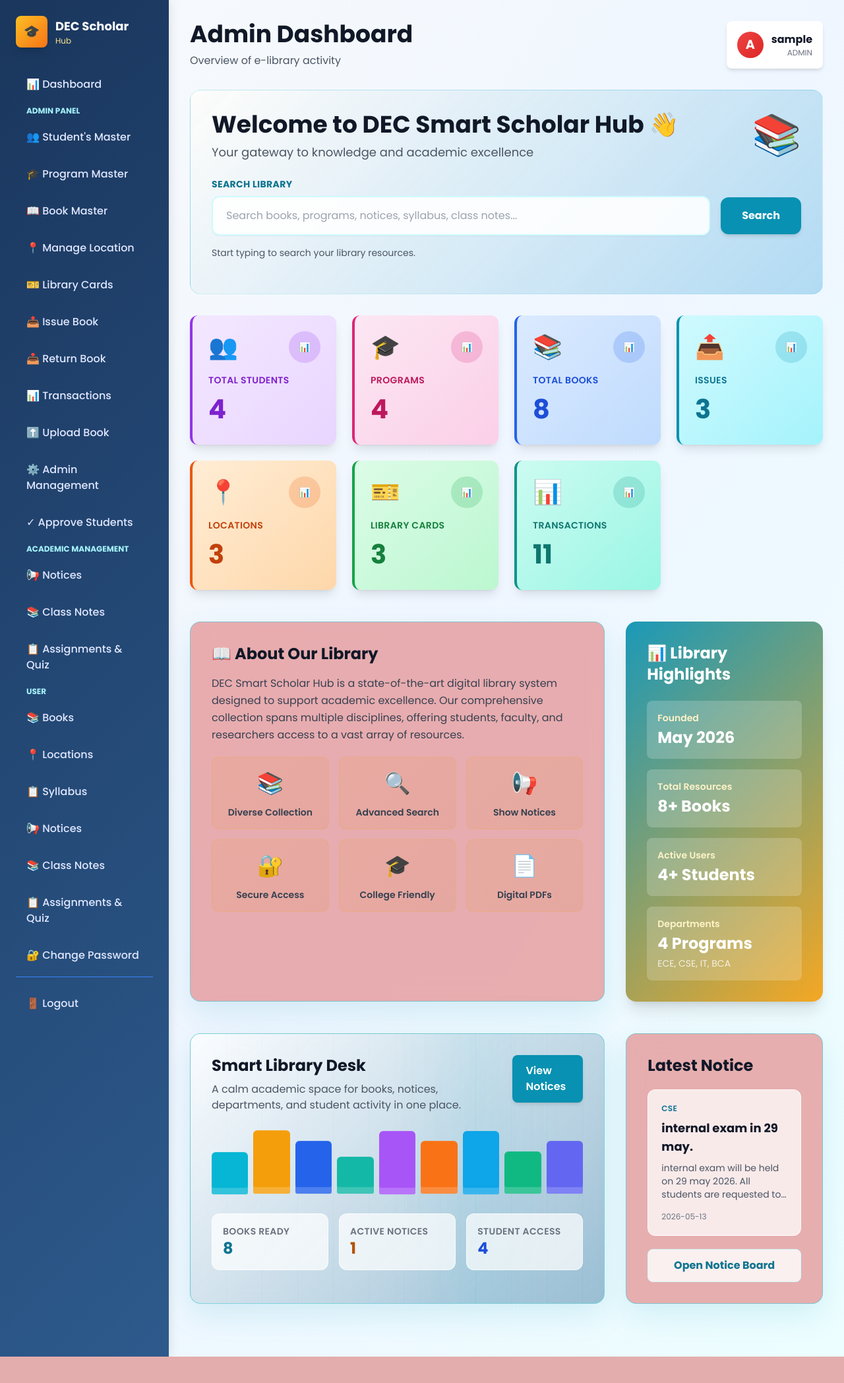
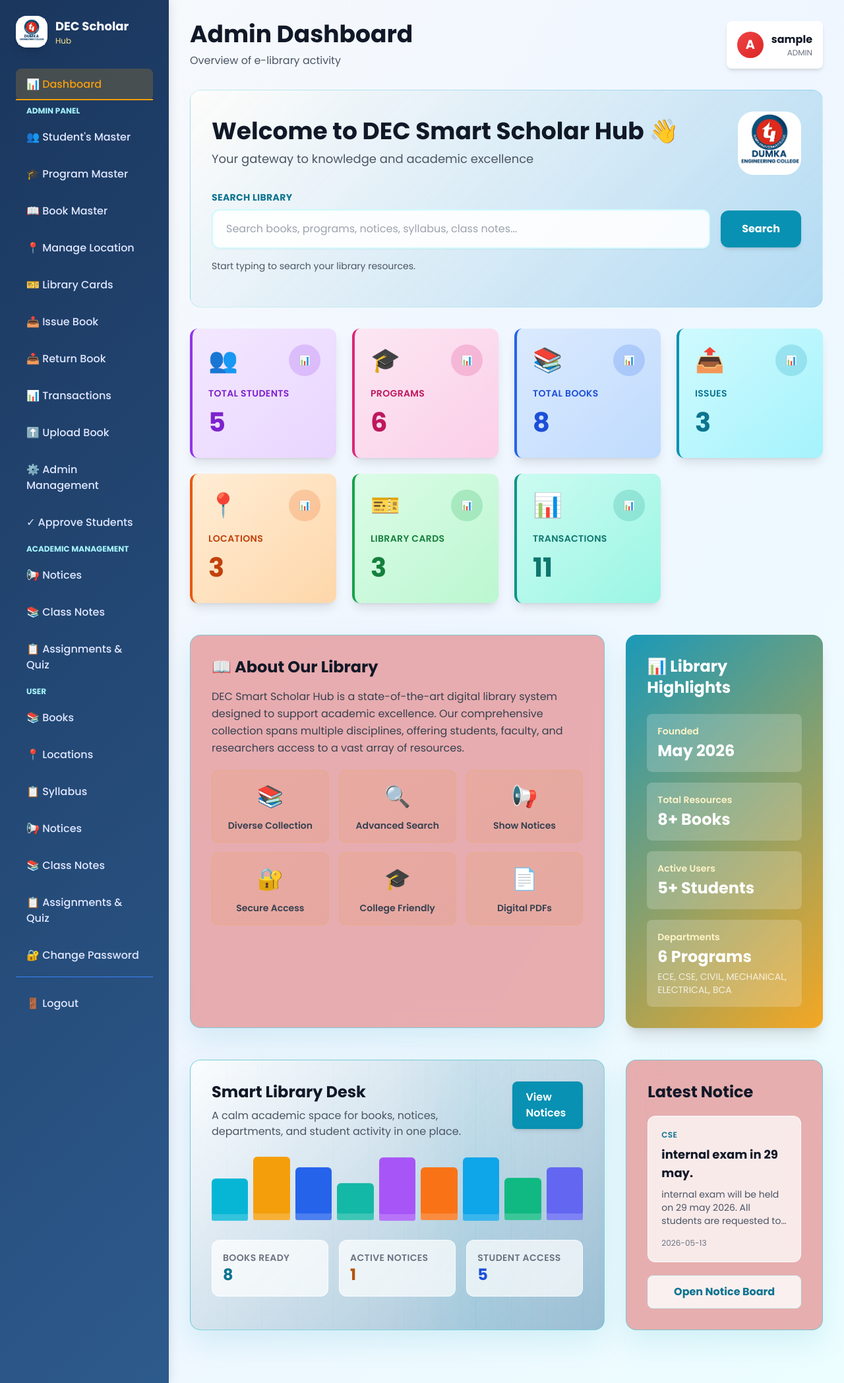
Before and after one commit to ankitkr-code/e-library, a Flask app: page /dashboard in a window 1280 px wide. Shown: the whole page at 66% size. Before the commit the page ends 2056 px from the top, so only its background shows below. Run offline with Flask 3, Linux system fonts and the light colour scheme; the visitor is signed in with stand-in values (Sample User, id 1); some libraries are stand-ins or nearby versions.

Commit message:
updated e-library features and UI

```diff
--- a/data/programs.json
+++ b/data/programs.json
@@ -13,12 +13,24 @@
     },
     {
         "id": 3,
-        "name": "B.Tech in Information Technology",
-        "department": "IT",
-        "incharge": "Neha"
+        "name": "B.Tech in Civil Engineering",
+        "department": "CIVIL",
+        "incharge": "Rajesh"
     },
     {
         "id": 4,
+        "name": "B.Tech in Mechanical Engineering",
+        "department": "MECHANICAL",
+        "incharge": "Vikram"
+    },
+    {
+        "id": 5,
+        "name": "B.Tech in Electrical Engineering",
+        "department": "ELECTRICAL",
+        "incharge": "Anita"
+    },
+    {
+        "id": 6,
         "name": "BCA - Bachelor of Computer Applications",
         "department": "BCA",
         "incharge": "Sharma"
--- a/data/students.json
+++ b/data/students.json
@@ -17,7 +17,7 @@
     {
         "id": 3,
         "name": "Neha Kumari",
-        "program": "IT",
+        "program": "ELECTRICAL",
         "email": "nehakumari@example.com",
         "registration_no": "22040440003",
         "username": "Neha"
@@ -28,5 +28,12 @@
         "program": "CSE",
         "email": "ankit@example.com",
         "username": "Akki"
+    },
+    {
+        "id": 5,
+        "name": "Shailja Prashad",
+        "program": "ECE",
+        "email": "shailjaprashad01@gmail.com",
+        "registration_no": "22040460014"
     }
 ]
--- a/data/syllabus.json
+++ b/data/syllabus.json
@@ -7,9 +7,9 @@
     },
     {
         "id": 2,
-        "department": "IT",
+        "department": "ELECTRICAL",
         "semester": "1",
-        "file": "syllabus/IT_Sem1.pdf"
+        "file": "syllabus/ELECTRICAL_Sem1.pdf"
     },
     {
         "id": 3,
@@ -19,6 +19,18 @@
     },
     {
         "id": 4,
+        "department": "CIVIL",
+        "semester": "1",
+        "file": "syllabus/CIVIL_Sem1.pdf"
+    },
+    {
+        "id": 5,
+        "department": "MECHANICAL",
+        "semester": "1",
+        "file": "syllabus/MECHANICAL_Sem1.pdf"
+    },
+    {
+        "id": 6,
         "department": "BCA",
         "semester": "1",
         "file": "syllabus/BCA_Sem1.pdf"
--- a/data/users.json
+++ b/data/users.json
@@ -7,8 +7,16 @@
         "password": "cse123",
         "role": "admin"
     },
-    "it_head": {
-        "password": "it123",
+    "civil_head": {
+        "password": "civil123",
+        "role": "admin"
+    },
+    "mechanical_head": {
+        "password": "mechanical123",
+        "role": "admin"
+    },
+    "electrical_head": {
+        "password": "electrical123",
         "role": "admin"
     },
     "ec_head": {
@@ -34,5 +42,9 @@
     "Antu003": {
         "password": "Antu@2003",
         "role": "user"
+    },
+    "shailjaEC": {
+        "password": "Shailja@123",
+        "role": "user"
     }
 }
--- a/template/base.html
+++ b/template/base.html
@@ -89,6 +89,17 @@
 
         .sidebar a:hover::before {
             width: 100%;
+        }
+
+        .sidebar a.active {
+            background: rgba(245, 158, 11, 0.2);
+            color: #f59e0b;
+            border-radius: 0.5rem;
+        }
+
+        .sidebar a.active::before {
+            width: 100%;
+            background: #f59e0b;
         }
 
         /* Cards */
@@ -262,8 +273,8 @@
     <div class="sidebar w-64 min-h-screen p-6 animate-slide-in">
         <div class="mb-8">
             <div class="flex items-center gap-3 mb-2">
-                <div class="w-12 h-12 bg-gradient-to-br from-amber-400 to-orange-500 rounded-lg flex items-center justify-center text-white font-bold text-xl shadow-lg">
-                    🎓
+                <div class="w-12 h-12 bg-white rounded-2xl flex items-center justify-center shadow-lg">
+                    <img src="{{ url_for('static', filename='dec_logo/WhatsApp Image 2026-06-04 at 20.44.33.png') }}" alt="DEC Logo" class="w-10 h-10 object-contain">
                 </div>
                 <div>
                     <h2 class="text-lg font-bold text-white m-0">DEC Scholar</h2>
@@ -273,33 +284,33 @@
         </div>
 
         <nav class="space-y-2">
-            <a href="{{ url_for('dashboard') }}" class="block px-4 py-3 rounded-lg font-medium">📊 Dashboard</a>
+            <a href="{{ url_for('dashboard') }}" class="block px-4 py-3 rounded-lg font-medium {% if request.endpoint == 'dashboard' %}active{% endif %}">📊 Dashboard</a>
             {% if session.get('role') == 'admin' %}
                 <div class="text-cyan-200 text-xs font-bold mt-6 mb-3 px-4">ADMIN PANEL</div>
-                <a href="{{ url_for('student_master') }}" class="block px-4 py-3 rounded-lg font-medium">👥 Student's Master</a>
-                <a href="{{ url_for('program_master') }}" class="block px-4 py-3 rounded-lg font-medium">🎓 Program Master</a>
-                <a href="{{ url_for('book_master') }}" class="block px-4 py-3 rounded-lg font-medium">📖 Book Master</a>
-                <a href="{{ url_for('manage_location') }}" class="block px-4 py-3 rounded-lg font-medium">📍 Manage Location</a>
-                <a href="{{ url_for('manage_library_card') }}" class="block px-4 py-3 rounded-lg font-medium">🎫 Library Cards</a>
-                <a href="{{ url_for('issue_book') }}" class="block px-4 py-3 rounded-lg font-medium">📤 Issue Book</a>
-                <a href="{{ url_for('return_book') }}" class="block px-4 py-3 rounded-lg font-medium">📥 Return Book</a>
-                <a href="{{ url_for('transaction_report') }}" class="block px-4 py-3 rounded-lg font-medium">📊 Transactions</a>
-                <a href="{{ url_for('upload_book') }}" class="block px-4 py-3 rounded-lg font-medium">⬆️ Upload Book</a>
-                <a href="{{ url_for('admin_management') }}" class="block px-4 py-3 rounded-lg font-medium">⚙️ Admin Management</a>
-                <a href="{{ url_for('approve_registrations_page') }}" class="block px-4 py-3 rounded-lg font-medium">✓ Approve Students</a>
+                <a href="{{ url_for('student_master') }}" class="block px-4 py-3 rounded-lg font-medium {% if request.endpoint == 'student_master' %}active{% endif %}">👥 Student's Master</a>
+                <a href="{{ url_for('program_master') }}" class="block px-4 py-3 rounded-lg font-medium {% if request.endpoint == 'program_master' %}active{% endif %}">🎓 Program Master</a>
+                <a href="{{ url_for('book_master') }}" class="block px-4 py-3 rounded-lg font-medium {% if request.endpoint == 'book_master' %}active{% endif %}">📖 Book Master</a>
+                <a href="{{ url_for('manage_location') }}" class="block px-4 py-3 rounded-lg font-medium {% if request.endpoint == 'manage_location' %}active{% endif %}">📍 Manage Location</a>
+                <a href="{{ url_for('manage_library_card') }}" class="block px-4 py-3 rounded-lg font-medium {% if request.endpoint == 'manage_library_card' %}active{% endif %}">🎫 Library Cards</a>
+                <a href="{{ url_for('issue_book') }}" class="block px-4 py-3 rounded-lg font-medium {% if request.endpoint == 'issue_book' %}active{% endif %}">📤 Issue Book</a>
+                <a href="{{ url_for('return_book') }}" class="block px-4 py-3 rounded-lg font-medium {% if request.endpoint == 'return_book' %}active{% endif %}">📥 Return Book</a>
+                <a href="{{ url_for('transaction_report') }}" class="block px-4 py-3 rounded-lg font-medium {% if request.endpoint == 'transaction_report' %}active{% endif %}">📊 Transactions</a>
+                <a href="{{ url_for('upload_book') }}" class="block px-4 py-3 rounded-lg font-medium {% if request.endpoint == 'upload_book' %}active{% endif %}">⬆️ Upload Book</a>
+                <a href="{{ url_for('admin_management') }}" class="block px-4 py-3 rounded-lg font-medium {% if request.endpoint == 'admin_management' %}active{% endif %}">⚙️ Admin Management</a>
+                <a href="{{ url_for('approve_registrations_page') }}" class="block px-4 py-3 rounded-lg font-medium {% if request.endpoint == 'approve_registrations_page' %}active{% endif %}">✓ Approve Students</a>
                 <div class="text-cyan-200 text-xs font-bold mt-6 mb-3 px-4">ACADEMIC MANAGEMENT</div>
-                <a href="{{ url_for('notices') }}" class="block px-4 py-3 rounded-lg font-medium">📢 Notices</a>
-                <a href="{{ url_for('class_notes_view') }}" class="block px-4 py-3 rounded-lg font-medium">📚 Class Notes</a>
-                <a href="{{ url_for('academic_tasks_view') }}" class="block px-4 py-3 rounded-lg font-medium">📋 Assignments & Quiz</a>
+                <a href="{{ url_for('notices') }}" class="block px-4 py-3 rounded-lg font-medium {% if request.endpoint == 'notices' %}active{% endif %}">📢 Notices</a>
+                <a href="{{ url_for('class_notes_view') }}" class="block px-4 py-3 rounded-lg font-medium {% if request.endpoint == 'class_notes_view' %}active{% endif %}">📚 Class Notes</a>
+                <a href="{{ url_for('academic_tasks_view') }}" class="block px-4 py-3 rounded-lg font-medium {% if request.endpoint == 'academic_tasks_view' %}active{% endif %}">📋 Assignments & Quiz</a>
             {% endif %}
             <div class="text-cyan-200 text-xs font-bold mt-6 mb-3 px-4">USER</div>
-            <a href="{{ url_for('book_master') }}" class="block px-4 py-3 rounded-lg font-medium">📚 Books</a>
-            <a href="{{ url_for('manage_location') }}" class="block px-4 py-3 rounded-lg font-medium">📍 Locations</a>
-            <a href="{{ url_for('syllabus') }}" class="block px-4 py-3 rounded-lg font-medium">📋 Syllabus</a>
-            <a href="{{ url_for('notices') }}" class="block px-4 py-3 rounded-lg font-medium">📢 Notices</a>
-            <a href="{{ url_for('class_notes_view') }}" class="block px-4 py-3 rounded-lg font-medium">📚 Class Notes</a>
-            <a href="{{ url_for('academic_tasks_view') }}" class="block px-4 py-3 rounded-lg font-medium">📋 Assignments & Quiz</a>
-            <a href="{{ url_for('change_password') }}" class="block px-4 py-3 rounded-lg font-medium">🔐 Change Password</a>
+            <a href="{{ url_for('book_master') }}" class="block px-4 py-3 rounded-lg font-medium {% if request.endpoint == 'book_master' %}active{% endif %}">📚 Books</a>
+            <a href="{{ url_for('manage_location') }}" class="block px-4 py-3 rounded-lg font-medium {% if request.endpoint == 'manage_location' %}active{% endif %}">📍 Locations</a>
+            <a href="{{ url_for('syllabus') }}" class="block px-4 py-3 rounded-lg font-medium {% if request.endpoint == 'syllabus' %}active{% endif %}">📋 Syllabus</a>
+            <a href="{{ url_for('notices') }}" class="block px-4 py-3 rounded-lg font-medium {% if request.endpoint == 'notices' %}active{% endif %}">📢 Notices</a>
+            <a href="{{ url_for('class_notes_view') }}" class="block px-4 py-3 rounded-lg font-medium {% if request.endpoint == 'class_notes_view' %}active{% endif %}">📚 Class Notes</a>
+            <a href="{{ url_for('academic_tasks_view') }}" class="block px-4 py-3 rounded-lg font-medium {% if request.endpoint == 'academic_tasks_view' %}active{% endif %}">📋 Assignments & Quiz</a>
+            <a href="{{ url_for('change_password') }}" class="block px-4 py-3 rounded-lg font-medium {% if request.endpoint == 'change_password' %}active{% endif %}">🔐 Change Password</a>
             <div class="border-t border-blue-500 mt-6 pt-4">
                 <a href="{{ url_for('logout') }}" class="block px-4 py-3 rounded-lg font-medium text-red-300 hover:bg-red-500/20">🚪 Logout</a>
             </div>
--- a/template/dashboard.html
+++ b/template/dashboard.html
@@ -373,7 +373,9 @@
     <div class="grid grid-cols-1 xl:grid-cols-12 gap-8 min-h-[inherit] items-stretch">
         <div class="entry-card rounded-2xl p-8 md:p-10 xl:col-span-5 flex flex-col justify-center">
             <div>
-                <div class="entry-mark rounded-2xl flex items-center justify-center text-4xl mb-7">📚</div>
+                <div class="entry-mark rounded-3xl flex items-center justify-center text-4xl mb-7 overflow-hidden">
+                    <img src="{{ url_for('static', filename='dec_logo/WhatsApp Image 2026-06-04 at 20.44.33.png') }}" alt="DEC Logo" class="w-24 h-24 object-contain">
+                </div>
                 <p class="text-cyan-700 text-sm font-bold uppercase tracking-wide mb-3">Library Access Portal</p>
                 <h2 class="text-4xl md:text-5xl font-bold text-gray-900 leading-tight mb-5">DEC Smart Scholar Hub</h2>
                 <p class="text-lg text-gray-600 leading-relaxed">
@@ -471,7 +473,9 @@
                 <h2 class="text-4xl font-bold text-gray-900 mb-2">Welcome to DEC Smart Scholar Hub 👋</h2>
                 <p class="text-lg text-gray-600">Your gateway to knowledge and academic excellence</p>
             </div>
-            <div class="text-6xl book-icon">📚</div>
+            <div class="w-24 h-24 rounded-3xl overflow-hidden">
+                <img src="{{ url_for('static', filename='dec_logo/WhatsApp Image 2026-06-04 at 20.44.33.png') }}" alt="DEC Logo" class="w-full h-full object-contain">
+            </div>
         </div>
 
         {% if role != 'guest' %}
```
Also changed, not shown: template/login.html (+6 -3 lines), template/register.html (+6 -3 lines), static/dec_logo/WhatsApp Image 2026-06-04 at 20.44.33.png (added), static/logo.svg (added).
